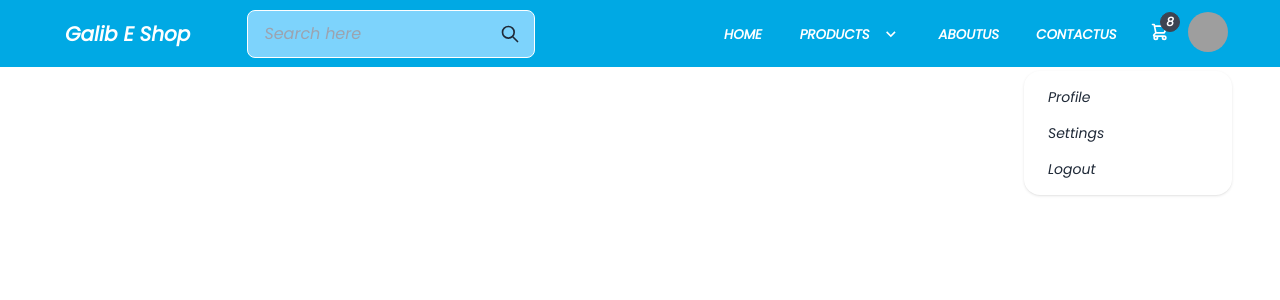
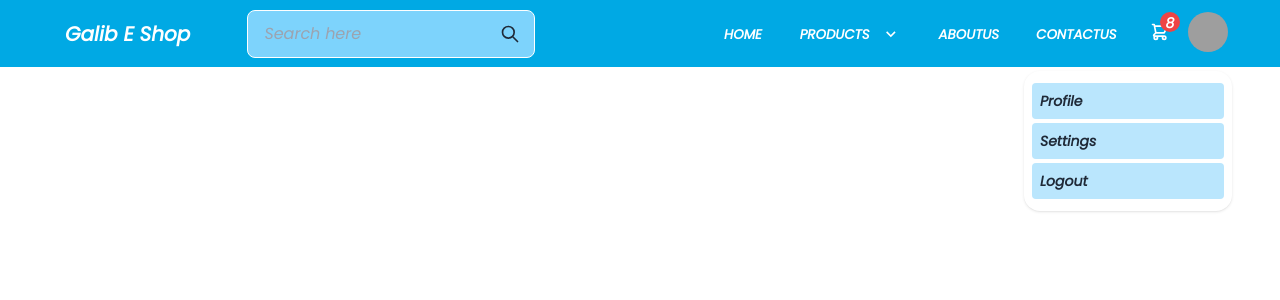
Before and after one commit to Nijumdip/galib-e-shop, a Next.js app: page / in a window 1280 px wide. Both pictures are taken after a click on the label 1208 px from the left and 32 px from the top of the page. Shown: the top 300 px of the page. Built offline with nearby package versions, Linux system fonts and the light colour scheme; grey boxes are pictures that could not be loaded.

Commit message:
done navigation

```diff
--- a/components/Navigation.js
+++ b/components/Navigation.js
@@ -30,7 +30,7 @@ const Navigation = () => {
                         >
                             <Link
                                 href="/"
-                                className="text-sm font-bold my-1 bg-sky-300 text-white btn btn-ghost"
+                                className="text-sm font-bold my-1 bg-sky-200 focus:bg-sky-500 btn btn-ghost"
                             >
                                 Home
                             </Link>
@@ -38,7 +38,7 @@ const Navigation = () => {
                             <li tabIndex={0}>
                                 <Link
                                     href="/"
-                                    className="text-sm font-bold mb-1 bg-sky-300 text-white btn btn-ghost"
+                                    className="text-sm font-bold mb-1 bg-sky-200 focus:bg-sky-500 btn btn-ghost"
                                 >
                                     Products
                                     <svg
@@ -61,11 +61,17 @@ const Navigation = () => {
                                 </ul>
                             </li>
 
-                            <Link href="/" className="text-sm font-bold mb-1 bg-sky-300 text-white btn btn-ghost">
+                            <Link
+                                href="/"
+                                className="text-sm font-bold mb-1 bg-sky-200 focus:bg-sky-500 btn btn-ghost"
+                            >
                                 AboutUs
                             </Link>
 
-                            <Link href="/" className="text-sm font-bold mb-1 bg-sky-300 text-white btn btn-ghost">
+                            <Link
+                                href="/"
+                                className="text-sm font-bold mb-1 bg-sky-200 focus:bg-sky-500 btn btn-ghost"
+                            >
                                 ContactUs
                             </Link>
                         </div>
@@ -157,7 +163,7 @@ const Navigation = () => {
                                             d="M3 3h2l.4 2M7 13h10l4-8H5.4M7 13L5.4 5M7 13l-2.293 2.293c-.63.63-.184 1.707.707 1.707H17m0 0a2 2 0 100 4 2 2 0 000-4zm-8 2a2 2 0 11-4 0 2 2 0 014 0z"
                                         />
                                     </svg>
-                                    <span className="badge badge-sm w-5 h-5 text-white indicator-item">
+                                    <span className=" bg-red-500 rounded-full pt-1 w-5 h-5 text-white indicator-item">
                                         8
                                     </span>
                                 </div>
@@ -167,10 +173,15 @@ const Navigation = () => {
                                 className="mt-3 card card-compact dropdown-content w-52 bg-base-100 shadow"
                             >
                                 <div className="card-body">
-                                    <span className="font-bold text-lg">8 Items</span>
-                                    <span className="text-info">Subtotal: $999</span>
+                                    <span className="font-bold text-lg bg-sky-200 p-3 rounded-lg">
+                                        8 Items
+                                    </span>
+                                    <span className="text-black">Subtotal: $999</span>
                                     <div className="card-actions">
-                                        <button className="btn btn-primary btn-block">
+                                        <button
+                                            style={{ background: "#00A9E4" }}
+                                            className="btn btn-block border-none"
+                                        >
                                             View cart
                                         </button>
                                     </div>
@@ -190,15 +201,27 @@ const Navigation = () => {
                                 tabIndex={0}
                                 className="menu menu-compact dropdown-content mt-3 p-2 shadow bg-base-100 rounded-box w-52"
                             >
-                                <li>
-                                    <a className="justify-between">Profile</a>
-                                </li>
-                                <li>
-                                    <a>Settings</a>
-                                </li>
-                                <li>
-                                    <a>Logout</a>
-                                </li>
+                                <Link
+                                    href="/"
+                                    className="text-sm justify-between font-bold p-2 my-1 rounded bg-sky-200 focus:bg-sky-500 focus:text-white"
+                                >
+                                Profile
+                                </Link>
+
+                                <Link
+                                    href="/"
+                                    className="text-sm justify-between font-bold p-2 rounded bg-sky-200 focus:bg-sky-500 focus:text-white"
+                                >
+                                Settings
+                                </Link>
+
+                                <Link
+                                    href="/"
+                                    className="text-sm justify-between font-bold p-2 my-1 rounded bg-sky-200 focus:bg-sky-500 focus:text-white"
+                                >
+                                Logout
+                                </Link>
+
                             </ul>
                         </div>
                     </div>
```
